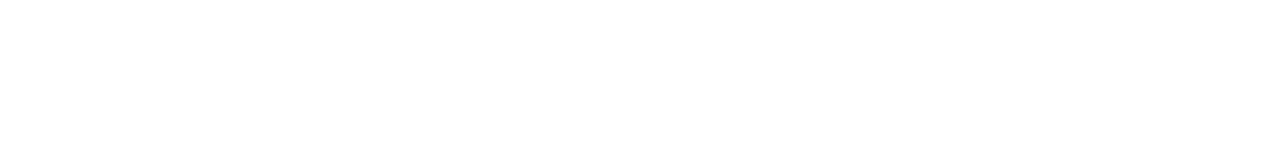
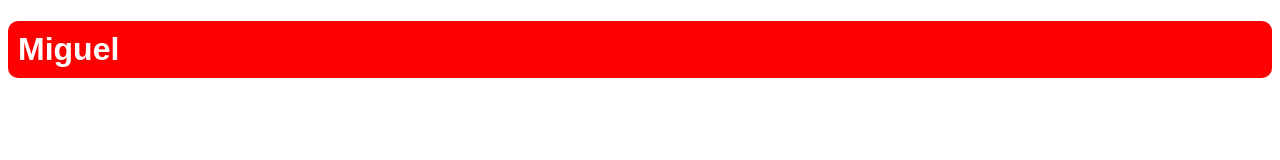
Before and after one commit to MiguelAngelCastroEscamillaINSTRUCTOR/CSS_glosario_01_10_2022, a plain HTML site: page index.html in a window 1280 px wide. Drawn offline with Linux system fonts and the light colour scheme.

Commit message:
Selector por etiqueta

```diff
--- a/index.html
+++ b/index.html
@@ -4,10 +4,10 @@
     <meta charset="UTF-8">
     <meta http-equiv="X-UA-Compatible" content="IE=edge">
     <meta name="viewport" content="width=device-width, initial-scale=1.0">
-    <title>Estructura en CSS</title>
+    <title>Selector por etiqueta en CSS</title>
     <link rel="stylesheet" href="style.css">
 </head>
 <body>
-
+    <h1>Miguel</h1>
 </body>
 </html>
--- a/style.css
+++ b/style.css
@@ -1,3 +1,7 @@
-selector{
-    propiedad: valor;
+h1 {
+    background: red;
+    color: white;
+    font-family: Arial, Helvetica, sans-serif;
+    padding: 10px;
+    border-radius: 10px;
 }
```
Also changed, not shown: img/resultado_selecion_etiqueta.png (added), 1 other file.
